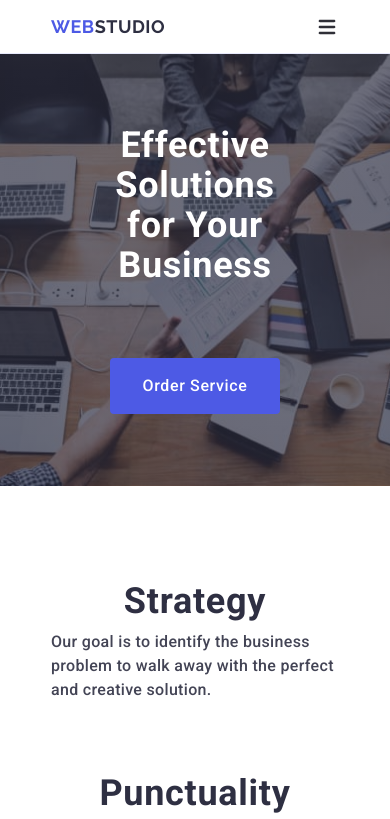
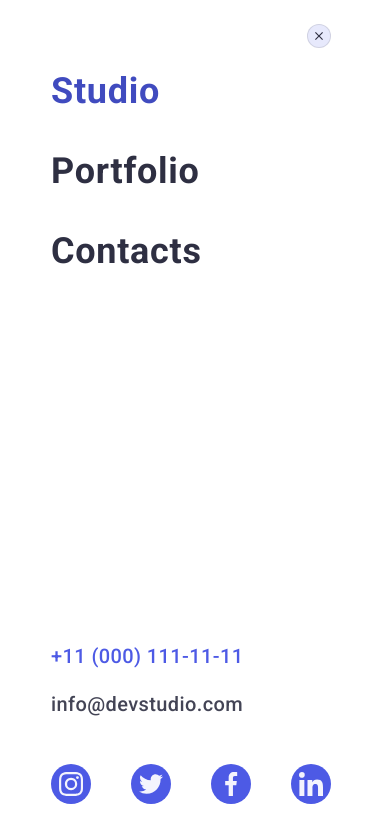
Before and after one commit to PNZ-Grizly/goit-markup-hw-06, a plain HTML site: page index.html in a window 390 px wide. Shown: the top 819 px of the page. Drawn offline with nearby package versions, Linux system fonts and the light colour scheme.

Commit message:
fixwd all

```diff
--- a/css/styles.css
+++ b/css/styles.css
@@ -1280,9 +1280,26 @@ input [type="checkbox"]:checked + .checkbox-privacy .check .icon-checkbox {
   height: 100%;
 }
 
-.btn-mobile-menu-close {
-  border: 1px solid #2e2f4222;
-  background-color: #e7e9fc09;
+.btn-close {
+  position: absolute;
+  top: 24px;
+  right: 24px;
+  display: flex;
+  justify-content: center;
+  align-items: center;
+  border-radius: 50%;
+  width: 24px;
+  height: 24px;
+  cursor: pointer;
+  background-color: #e7e9fc;
+  border: 1px solid rgba(0, 0, 0, 0.1);
+
+  transition: background-color 250ms cubic-bezier(0.4, 0, 0.2, 1),
+    border 250ms cubic-bezier(0.4, 0, 0.2, 1);
+}
+
+.btn-close:active {
+  background-color: #404bbf;
 }
 
 .close-mobile-icons {
@@ -1346,3 +1363,7 @@ input [type="checkbox"]:checked + .checkbox-privacy .check .icon-checkbox {
     display: none;
   }
 }
+
+.mobile-menu-social {
+  display: flex;
+}
--- a/index.html
+++ b/index.html
@@ -623,9 +623,10 @@
           </div>
     </footer>
 
-<!--Section Modal Window-->
+
 
  <!--Section Modal Window-->
+
  <div class="backdrop" data-modal>
       <div class="modal">
         <button class="click-button-close" type="button" data-modal-close>
@@ -723,7 +724,7 @@
 
     <!--Section Mobile menu-->
 
-<div class="mobile-menu" data-mobil>
+<div class="mobile-menu is-open" data-mobil>
       <div class="container mobile-menu-container">
         <button
           class="btn-close btn-mobile-menu-close"
@@ -731,7 +732,7 @@
           data-mobil-close
         >
           <svg class="close-mobile-icons" width="8" height="8">
-            <use href="./images/icons.svg#icon-close-mobile"></use>
+            <use href="./images/icons.svg#icon-close"></use>
           </svg>
         </button>
         <nav class="mobile-nav">
```
